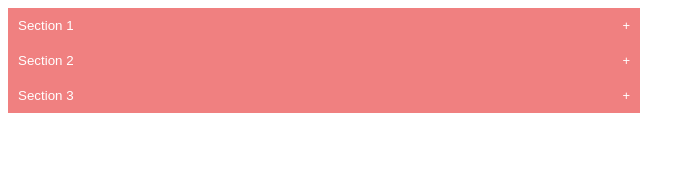
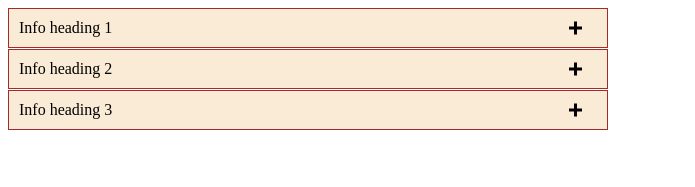
Before and after one commit to qback/markup-practice, a website: page 006_site-components/003_accordion.html in a window 1280 px wide. Shown: the whole page, without its empty margins (0-695 px from the left). Drawn offline with Linux system fonts and the light colour scheme.

Commit message:
add accordion

```diff
--- a/006_site-components/003_accordion.html
+++ b/006_site-components/003_accordion.html
@@ -7,80 +7,118 @@
   <meta http-equiv="X-UA-Compatible" content="ie=edge">
   <title>Document</title>
   <style>
-		.accordion-block {
-			width: 50%;
+    .info {
+      width: 600px;
+      padding: 0;
+      margin-bottom: 1px;
     }
 
-		.accordion {
-			background-color: lightcoral;
-			color: white;
-			cursor: pointer;
-			width: 100%;
-			padding: 10px;
-			text-align: left;
-			border: none;
-			outline: none;
-			transition: .3s all;
+    .info--state_hidden .info__body {
+      max-height: 0;
+      padding-top: 0;
+      padding-bottom: 0;
+      border-bottom: none;
+      transition-property: all;
+      transition-duration: 0.5s;
+      transition-timing-function: cubic-bezier(0, 1, 0.5, 1);
     }
 
-		.accordion:hover,
-		.accordion.active {
-			background-color: coral;
+    .info--state_hidden .info__header::before {
+      content: "";
+      position: absolute;
+      right: 30px;
+      top: 50%;
+      height: 13px;
+      width: 3px;
+      transform: translateY(-50%);
+      background-color: black;
     }
 
-		.accordion:after {
-			content: '+';
-			font-size: 13px;
-			color: white !important;
-			float: right;
-			margin-left: 5px;
+    .info__header {
+      position: relative;
+      padding: 10px;
+      background-color: antiquewhite;
+      border: 1px solid brown;
+      cursor: pointer;
     }
 
-		.accordion.active:after {
-			content: "-";
+    .info__header::after {
+      content: "";
+      position: absolute;
+      right: 25px;
+      top: 50%;
+      height: 3px;
+      width: 13px;
+      transform: translateY(-50%);
+      background-color: black;
     }
 
-		.panel {
-			padding: 0 10px;
-			background-color: white;
-			max-height: 0;
-			overflow: hidden;
-			transition: all .3s;
+    .info__body {
+      box-sizing: border-box;
+      padding: 10px;
+      border: 1px solid brown;
+      border-top: none;
+      transition-property: all;
+      transition-duration: 0.5s;
+      transition-timing-function: cubic-bezier(0, 1, 0.5, 1);
+      overflow-y: hidden;
     }
   </style>
 </head>
 
 <body>
-	<div class="accordion-block">
-		<button class="accordion">Section 1</button>
-		<div class="panel">
-			<p>Lorem ipsum...</p>
+  <div class="accordion" id="acc">
+    <div class="info">
+      <div class="info__header" tabindex="0">Info heading 1</div>
+      <div class="info__body">Lorem ipsum dolor sit amet consectetur adipisicing elit. Iure ducimus, accusantium necessitatibus quas consequuntur
+        repellat sint. Dolor mollitia veniam, qui molestiae quis necessitatibus exercitationem doloribus, tempore voluptates,
+        possimus nulla temporibus? Sed voluptates porro fugiat sunt tempore a reiciendis voluptatibus dolores optio facere,
+        nihil fuga corporis quisquam quae veniam molestiae nobis?</div>
     </div>
-
-		<button class="accordion">Section 2</button>
-		<div class="panel">
-			<p>Lorem ipsum... Lorem ipsum dolor sit, amet consectetur adipisicing elit. Omnis suscipit perferendis dolorum cupiditate
-				enim facilis, aspernatur cum tenetur accusantium, porro, reprehenderit rem aperiam. Natus iusto optio, veniam officiis
-				provident aperiam! Porro consequatur eaque amet sed, aliquid possimus eum facilis ipsa quidem, esse voluptas aspernatur
-				veritatis assumenda magni officiis nobis illum!</p>
+    <div class="info">
+      <div class="info__header" tabindex="0">Info heading 2</div>
+      <div class="info__body">Lorem ipsum dolor sit amet consectetur adipisicing elit. Iure ducimus, accusantium necessitatibus quas consequuntur
+        repellat sint. Dolor mollitia veniam, qui molestiae quis necessitatibus exercitationem doloribus, tempore voluptates,
+        possimus nulla temporibus? Sed voluptates porro fugiat sunt tempore a reiciendis voluptatibus dolores optio facere,
+        nihil fuga corporis quisquam quae veniam molestiae nobis?</div>
     </div>
-
-		<button class="accordion">Section 3</button>
-		<div class="panel">
-			<p>Lorem ipsum...</p>
+    <div class="info">
+      <div class="info__header" tabindex="0">Info heading 3</div>
+      <div class="info__body">Lorem ipsum dolor sit amet consectetur adipisicing elit. Iure ducimus, accusantium necessitatibus quas consequuntur
+        repellat sint. Dolor mollitia veniam, qui molestiae quis necessitatibus exercitationem doloribus, tempore voluptates,
+        possimus nulla temporibus? Sed voluptates porro fugiat sunt tempore a reiciendis voluptatibus dolores optio facere,
+        nihil fuga corporis quisquam quae veniam molestiae nobis?</div>
     </div>
   </div>
   <script>
-		const acc = document.querySelector('.accordion-block');
-		acc.addEventListener('click', toggleAccItem);
-		function toggleAccItem({ target }) {
-			const button = target.closest('.accordion');
-			if (button) {
-				const panel = button.nextElementSibling;
-				button.classList.toggle('active');
-				panel.style.maxHeight = panel.style.maxHeight ? null : panel.scrollHeight + "px";
+    class Accordion {
+      constructor(el) {
+        this.accordion = document.querySelector(el);
+        this.blocks = Array.from(this.accordion.querySelectorAll('.info'));
+        this.headings = Array.from(this.accordion.querySelectorAll('.info__header'));
+        this.bodies = Array.from(this.accordion.querySelectorAll('.info__body'));
+        this.events();
+      }
+      events() {
+        document.addEventListener("DOMContentLoaded", this.hideAllBlocks.bind(this));
+        this.accordion.addEventListener('click', this.toggleBlockState.bind(this));
+      }
+
+      hideAllBlocks() {
+        this.blocks.forEach((item) => {
+          item.classList.add('info--state_hidden');
+        })
+      }
+
+      toggleBlockState(e) {
+        const target = e.target;
+        if (target.closest('.info__header')) {
+          target.closest('.info').classList.toggle('info--state_hidden');
         }
       }
+    }
+
+    const acc = new Accordion('#acc');
   </script>
 </body>
 
```
Lines whose indentation alone changed are shown as unchanged.
